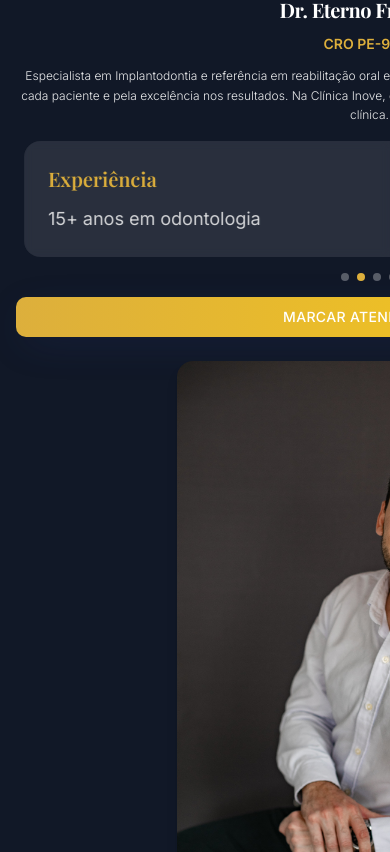
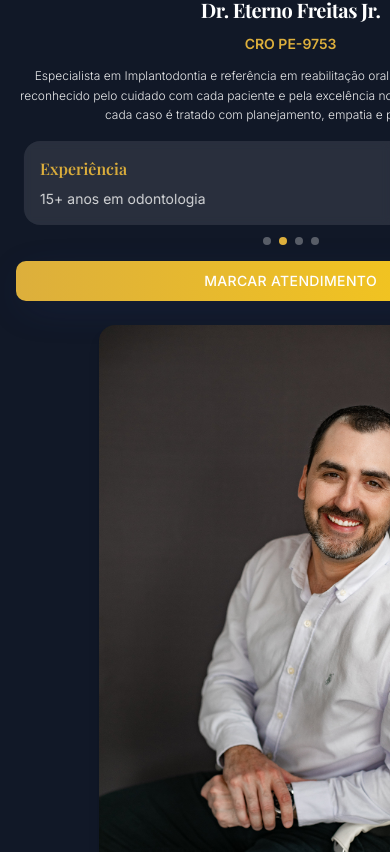
Before and after one commit to EdreyRaf/inove-smile-craft, a React (Vite) app: page / in a window 390 px wide. Shown: the part 5672-6524 px from the top of the page. Built offline with nearby package versions, Linux system fonts and the light colour scheme.

Commit message:
Reduce mobile sizes in carousel info
cgen-a34cde33aed841539984bd6b84367549

```diff
--- a/src/components/ui/carousel-info.tsx
+++ b/src/components/ui/carousel-info.tsx
@@ -38,9 +38,9 @@ const CarouselInfo = ({ items }: CarouselInfoProps) => {
           >
             {items.map((item, index) => (
               <div key={index} className="w-full flex-shrink-0 px-2">
-                <div className="bg-white/10 backdrop-blur-sm rounded-2xl p-6 transition-all duration-300 hover:bg-white/15">
-                  <h4 className="text-xl font-semibold text-accent mb-3">{item.title}</h4>
-                  <p className="text-lg text-white/80">{item.description}</p>
+                <div className="bg-white/10 backdrop-blur-sm rounded-2xl p-4 transition-all duration-300 hover:bg-white/15">
+                  <h4 className="text-base font-semibold text-accent mb-2">{item.title}</h4>
+                  <p className="text-sm text-white/80">{item.description}</p>
                 </div>
               </div>
             ))}
@@ -48,7 +48,7 @@ const CarouselInfo = ({ items }: CarouselInfoProps) => {
         </div>
 
         {/* Mobile Indicators */}
-        <div className="flex justify-center mt-4 space-x-2">
+        <div className="flex justify-center mt-3 space-x-2">
           {items.map((_, index) => (
             <button
               key={index}
@@ -68,9 +68,9 @@ const CarouselInfo = ({ items }: CarouselInfoProps) => {
       {/* Desktop: Grid View */}
       <div className="hidden sm:grid sm:grid-cols-2 gap-6 lg:gap-8">
         {items.map((item, index) => (
-          <div key={index} className="bg-white/10 backdrop-blur-sm rounded-2xl p-6 lg:p-8 transition-all duration-300 hover:bg-white/15 hover:scale-105">
-            <h4 className="text-xl lg:text-2xl font-semibold text-accent mb-3">{item.title}</h4>
-            <p className="text-lg lg:text-xl text-white/80">{item.description}</p>
+          <div key={index} className="bg-white/10 backdrop-blur-sm rounded-2xl p-4 lg:p-8 transition-all duration-300 hover:bg-white/15 hover:scale-105">
+            <h4 className="text-base lg:text-2xl font-semibold text-accent mb-2 lg:mb-3">{item.title}</h4>
+            <p className="text-sm lg:text-xl text-white/80">{item.description}</p>
           </div>
         ))}
       </div>
```
